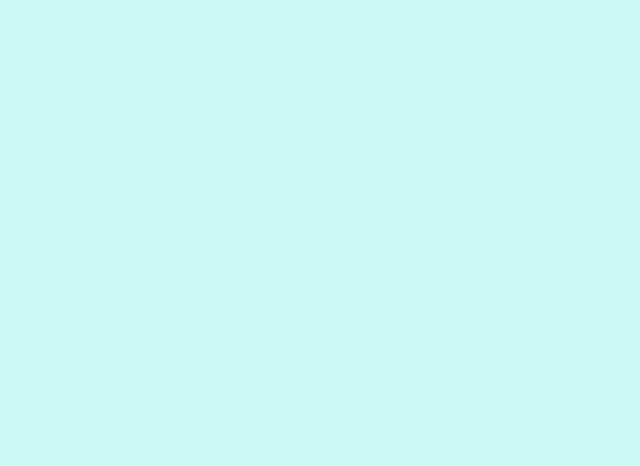
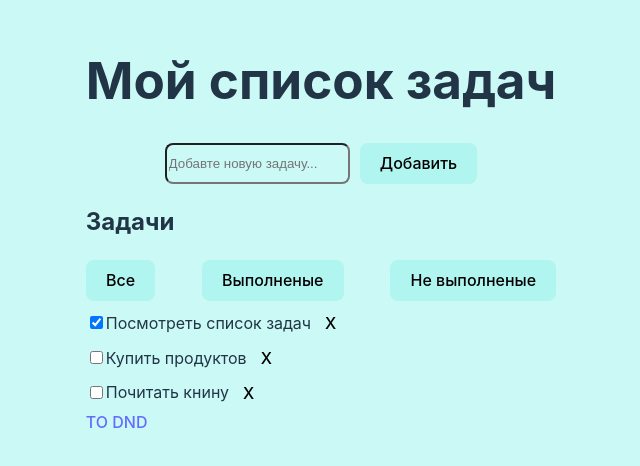
Before and after one commit to SmDemid/SmDemid.github.io, a React (Vite) app: page / in a window 1280 px wide. Before the commit this address had no page. Shown: the part 174-640 px from the top of the page, without its empty margins (319-959 px from the left). Built offline with nearby package versions, Linux system fonts and the light colour scheme.

Commit message:
10 commit

```diff
--- a/src/App.jsx
+++ b/src/App.jsx
@@ -8,7 +8,7 @@ function App() {
   return (
     <Router>
       <Routes>
-        <Route path="/SmDemid.github.io" element={<TodoPage />} />
+        <Route path="/" element={<TodoPage />} />
         <Route path="/dnd" element={<DndPage />} />
       </Routes>
     </Router>
```
